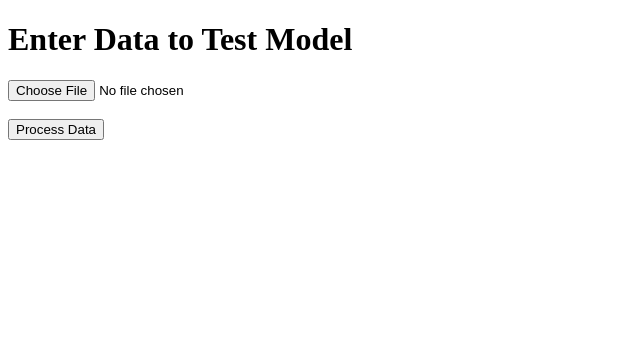
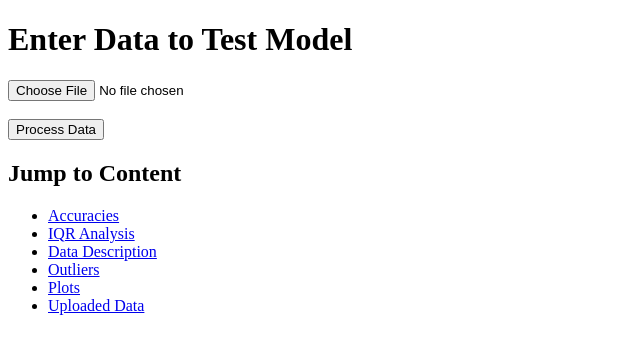
Before and after one commit to vozellad/AI_Project, a Flask app: page / in a window 1280 px wide. Shown: the top 354 px of the page, without its empty margins (0-640 px from the left). Run offline with Flask 3, Linux system fonts and the light colour scheme.

Commit message:
display outliers. add table of contents.

```diff
--- a/templates/index.html
+++ b/templates/index.html
@@ -18,19 +18,30 @@
     </div>
   {% endif %}
 
+  <div>
+    <h2>Jump to Content</h2>
+    <ul>
+      <li><a href="#accuracies">Accuracies</a></li>
+      <li><a href="#iqr">IQR Analysis</a></li>
+      <li><a href="#describe">Data Description</a></li>
+      <li><a href="#outliers">Outliers</a></li>
+      <li><a href="#plots">Plots</a></li>
+      <li><a href="#data">Uploaded Data</a></li>
+    </ul>
+  </div>
+
   {% if outputs %}
-    <h2>Accuracies:</h2>
+    <u><h2 id="accuracies">Accuracies:</h2></u>
     Logistic Regression:<br>{{ outputs.lr_output }}<br>
     Random Forest:<br>{{ outputs.rf_output }}<br>
     KNN:<br>{{ outputs.knn_output }}<br>
-    <h2>IQR</h2>
-    <pre>{{ outputs.iqr_output|safe }}</pre><br>
-    <h2>Data Description</h2>
-    {{ outputs.describe|safe }}<br>
+    <h2 id="iqr">IQR Analysis</h2><pre>{{ outputs.iqr_output|safe }}</pre><br>
+    <h2 id="describe">Data Description</h2>{{ outputs.describe|safe }}<br>
+    <h2 id="outliers">Outliers:</h2>{{ outputs.outliers|safe }}
   {% endif %}
 
   {% if plots %}
-    <h2>Plots:</h2>
+    <h2 id="plots">Plots:</h2>
     <div>
       {% for plot in plots %}
         <img src="{{ url_for('static', filename='plots/' + plot) }}"
@@ -40,7 +51,8 @@
   {% endif %}
 
   {% if data %}
-    <h2>Uploaded Data:</h2>
+    <h2 id="data">Uploaded Data:</h2>
+    (<i>last thing on webpage</i>)
     {{ data|safe }}
   {% endif %}
 </body>
--- a/web_app.py
+++ b/web_app.py
@@ -53,6 +53,7 @@ def process_and_get_visualized_data(df):
     data_splits = prepare_data(df)
     return {
         "df": df,
+        "outliers": outliers.fillna('').to_html(classes='table table-striped'),
         "iqr_output": iqr_output.replace("\n", "<br>"),
         "lr_output": eval_classification(LogisticRegression(), data_splits, 'Logistic Regression'),
         "rf_output": eval_classification(RandomForestClassifier(), data_splits, 'Random Forest'),
```
